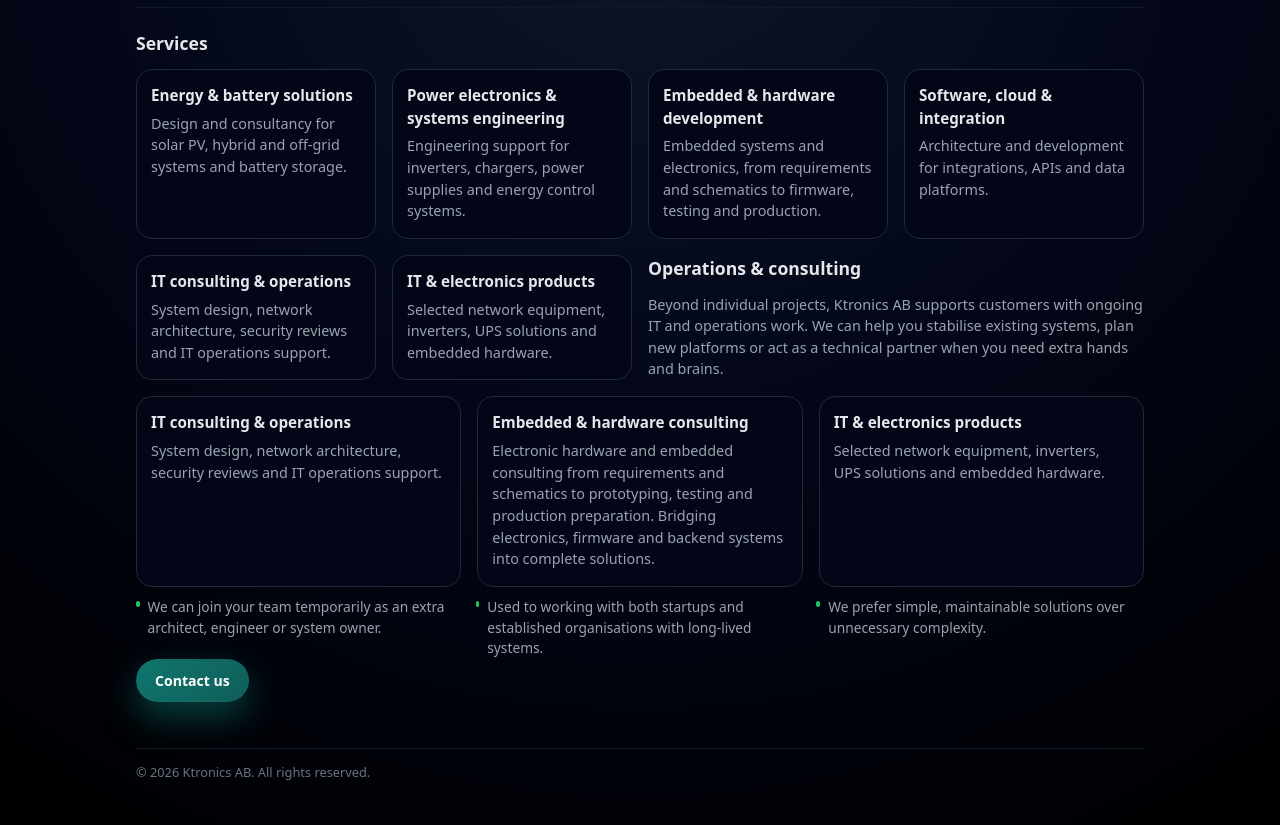
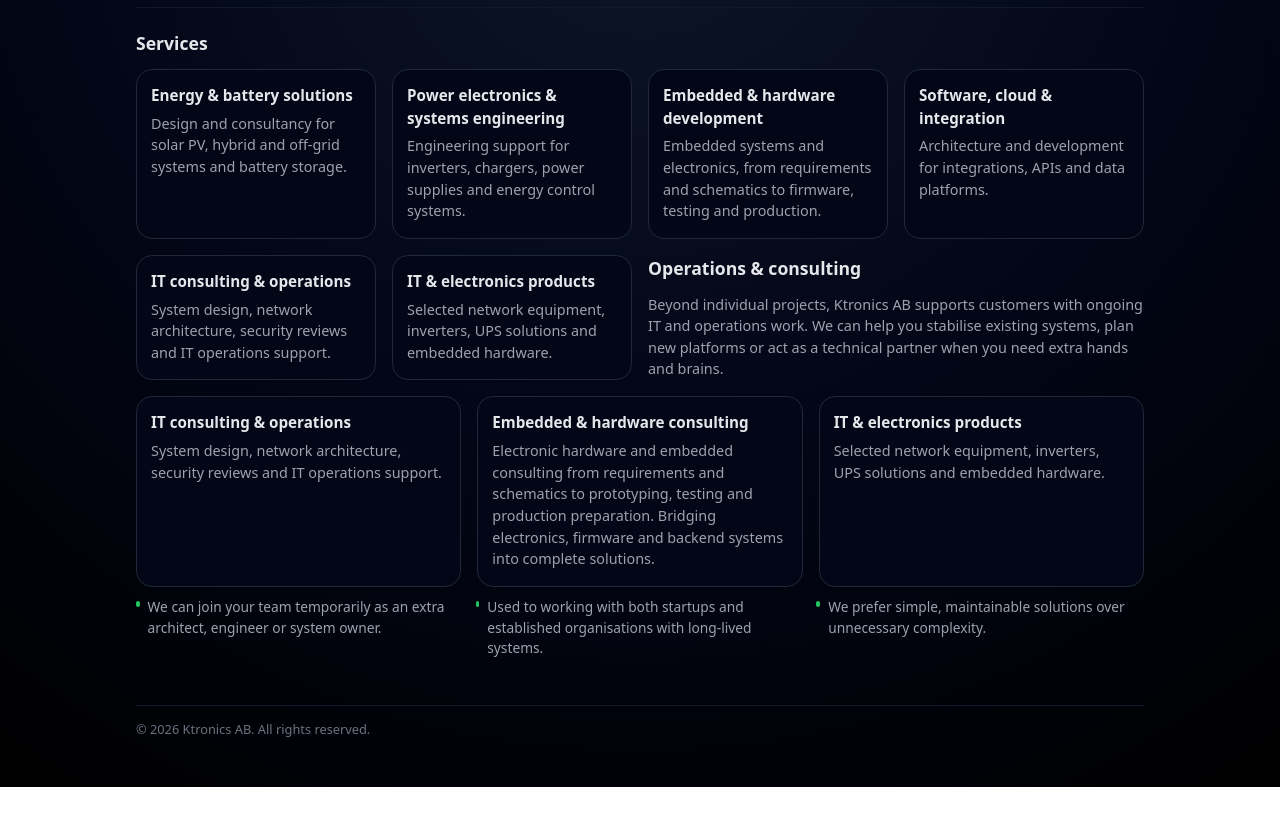
Before and after one commit to pcgayan/pcgayan.github.io, a plain HTML site: page services/index.html in a window 1280 px wide. Shown: the part 141-966 px from the top of the page. After the commit the page ends 928 px from the top, so only its background shows below. Drawn offline with Linux system fonts and the light colour scheme.

Commit message:
Services page: remove the Contact us button

```diff
--- a/services/index.html
+++ b/services/index.html
@@ -383,7 +383,6 @@
           <div class="highlight-item"><span class="highlight-bullet"></span><span>Used to working with both startups and established organisations with long-lived systems.</span></div>
           <div class="highlight-item"><span class="highlight-bullet"></span><span>We prefer simple, maintainable solutions over unnecessary complexity.</span></div>
         </div>
-        <p><a class="btn btn-primary" href="/contact/">Contact us</a></p>
       </section>
     </main>
 
```
